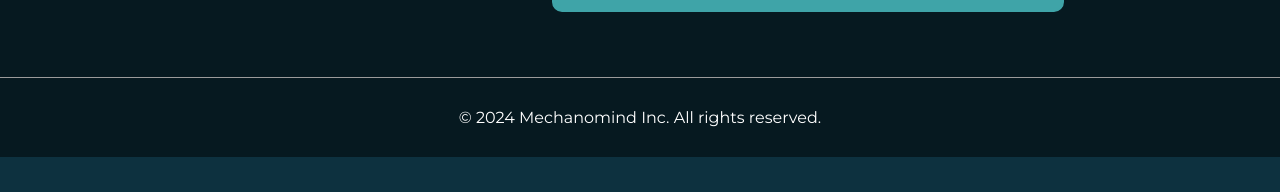
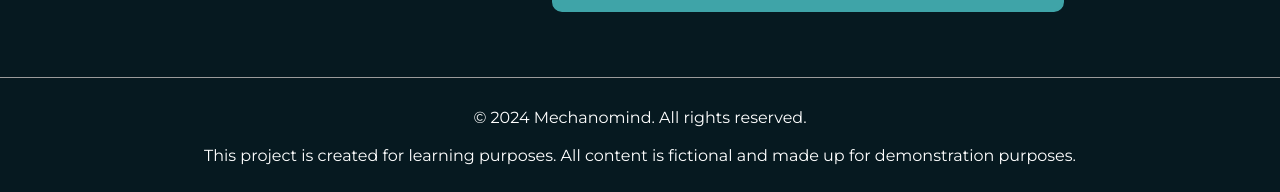
Before and after one commit to T3m3tsk1/React-Projekti, a React (Vite) app: page /products in a window 1280 px wide. Shown: the part 1143-1335 px from the top of the page. Before the commit the page ends 1300 px from the top, so only its background shows below. Built offline with nearby package versions, Linux system fonts and the light colour scheme; a web font is replaced by a local one.

Commit message:
add short text to the end

```diff
--- a/src/Components/Footer.jsx
+++ b/src/Components/Footer.jsx
@@ -45,7 +45,7 @@ const Footer = () => {
           </a>
         </div>
       </footer>
-      <div className='copyright-div'>© 2024 Mechanomind Inc. All rights reserved.</div>
+      <div className='copyright-div'>© 2024 Mechanomind. All rights reserved. <br /><br /> This project is created for learning purposes. All content is fictional and made up for demonstration purposes.</div>
     </>
   )
 }
```
